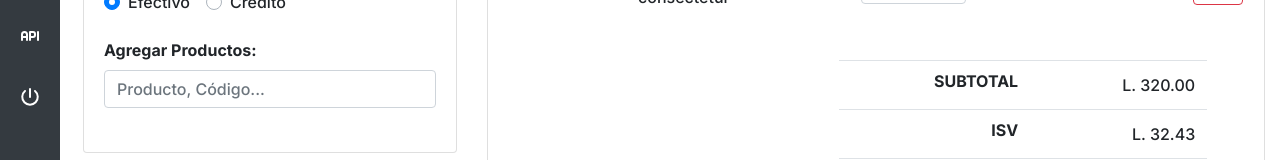
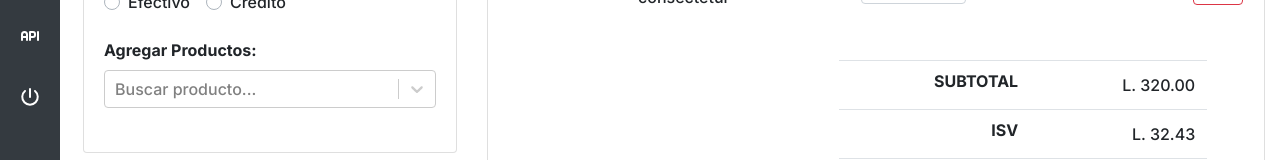
Before and after one commit to chrisjosuedev/itgrahn-app, a React (Vite) app: page /facturas in a window 1280 px wide. Shown: the part 324-484 px from the top of the page. Built offline with nearby package versions, Linux system fonts and the light colour scheme; what short-unique-id would draw is missing.

Commit message:
Select Issue Fixed

```diff
--- a/package.json
+++ b/package.json
@@ -19,6 +19,7 @@
     "react-modal": "^3.16.1",
     "react-redux": "^9.1.0",
     "react-router-dom": "^6.21.2",
+    "react-select": "^5.8.0",
     "short-unique-id": "^5.0.3",
     "sweetalert2": "^11.10.3"
   },
--- a/src/app/views/InvoicesView.jsx
+++ b/src/app/views/InvoicesView.jsx
@@ -1,3 +1,4 @@
+import Select, { createFilter } from 'react-select'
 import { IconRestore } from '@tabler/icons-react'
 import {
   IconAlignCenter,
@@ -5,10 +6,69 @@ import {
   IconPrinter,
   IconShoppingCartOff,
 } from '@tabler/icons-react'
-import { useState } from 'react'
+import { useEffect, useMemo, useState } from 'react'
+import { useProductStore } from '../../hooks/useProductStore'
+import { useClientStore } from '../../hooks/useClientStore'
 
 export const InvoicesView = () => {
   const [isGeneric, setIsGeneric] = useState(true)
+
+  const { products, startLoadingProducts } = useProductStore()
+  const { clients, startLoadingClients } = useClientStore()
+
+  const [selectedProduct, setSelectedProduct] = useState('')
+  const [selectedClient, setSelectedClient] = useState('')
+
+  // Product Select State
+  const handleProductSelect = (e) => {
+    setSelectedProduct(e.value)
+  }
+
+  // Product Select State
+  const handleClientSelect = (e) => {
+    setSelectedClient(e.value)
+  }
+
+  // Load Products
+  useEffect(() => {
+    startLoadingProducts()
+  }, [])
+
+  // Load Products
+  useEffect(() => {
+    startLoadingClients()
+  }, [])
+
+  // Reformat Products to Select
+  const allProducts = useMemo(() => {
+    return products.map((prod) => {
+      return {
+        value: prod.id,
+        label: prod.productName,
+      }
+    })
+  }, [products, selectedProduct])
+
+  // Reformat Clients to Select
+  const allClients = useMemo(() => {
+    return clients.map((client) => {
+      return {
+        value: client.rtn,
+        label: client.fullName,
+      }
+    })
+  }, [clients, selectedClient])
+
+  // Filtering Data in Select
+  const filterFactory = (option, inputValue, data) => {
+    const { label, value } = option
+    const otherKey = data.filter(
+      (opt) =>
+        (opt.label === label && opt.value.includes(inputValue)) ||
+        opt.label.includes(inputValue)
+    )
+    return value.includes(inputValue) || otherKey.length > 0
+  }
 
   return (
     <div className='ml-2 mt-4'>
@@ -45,13 +105,18 @@ export const InvoicesView = () => {
                   <label htmlFor='customer' className='form-label'>
                     <b>Cliente: </b>
                   </label>
-                  <input
-                    type='text'
-                    className={`form-control`}
-                    id='customer'
-                    placeholder='John Doe'
-                    autoFocus
+                  <Select
+                    className='select'
+                    options={allClients}
+                    onChange={handleClientSelect}
+                    value={allClients.filter((option) => {
+                      return option.value === selectedClient
+                    })}
+                    filterOption={createFilter((...props) => filterFactory(props, allClients))}
+                    label='Seleccionar...'
+                    placeholder='Buscar cliente...'
                   />
+                  <p>{selectedClient && <span>{selectedClient}</span>}</p>
                 </div>
                 <div className='mb-4'>
                   <label htmlFor='payment' className='form-label'>
@@ -64,7 +129,6 @@ export const InvoicesView = () => {
                       id='cash'
                       name='payment_type'
                       className='custom-control-input'
-                      checked
                     />
                     <label className='custom-control-label' htmlFor='cash'>
                       Efectivo
@@ -86,12 +150,19 @@ export const InvoicesView = () => {
                   <label htmlFor='products' className='form-label'>
                     <b>Agregar Productos: </b>
                   </label>
-                  <input
-                    type='text'
-                    className='form-control'
-                    id='products'
-                    placeholder='Producto, Código...'
+                  <Select
+                    options={allProducts}
+                    onChange={handleProductSelect}
+                    value={allProducts.filter((option) => {
+                      return option.value === selectedProduct
+                    })}
+                    filterOption={createFilter((...props) =>
+                      filterFactory(props, allProducts)
+                    )}
+                    label='Seleccionar...'
+                    placeholder='Buscar producto...'
                   />
+                  <p>{selectedProduct !== 'none' && <span>{selectedProduct}</span>}</p>
                 </div>
               </form>
             </div>
--- a/src/styles/index.css
+++ b/src/styles/index.css
@@ -81,6 +81,10 @@ body {
   width: 50%;
 }
 
+.select {
+  z-index: 999;
+}
+
 @media screen and (min-width: 768px) {
   .small-device-icon {
     display: none;
```
Also changed, not shown: 1 other file (tests, documents, lock files or other folders).
